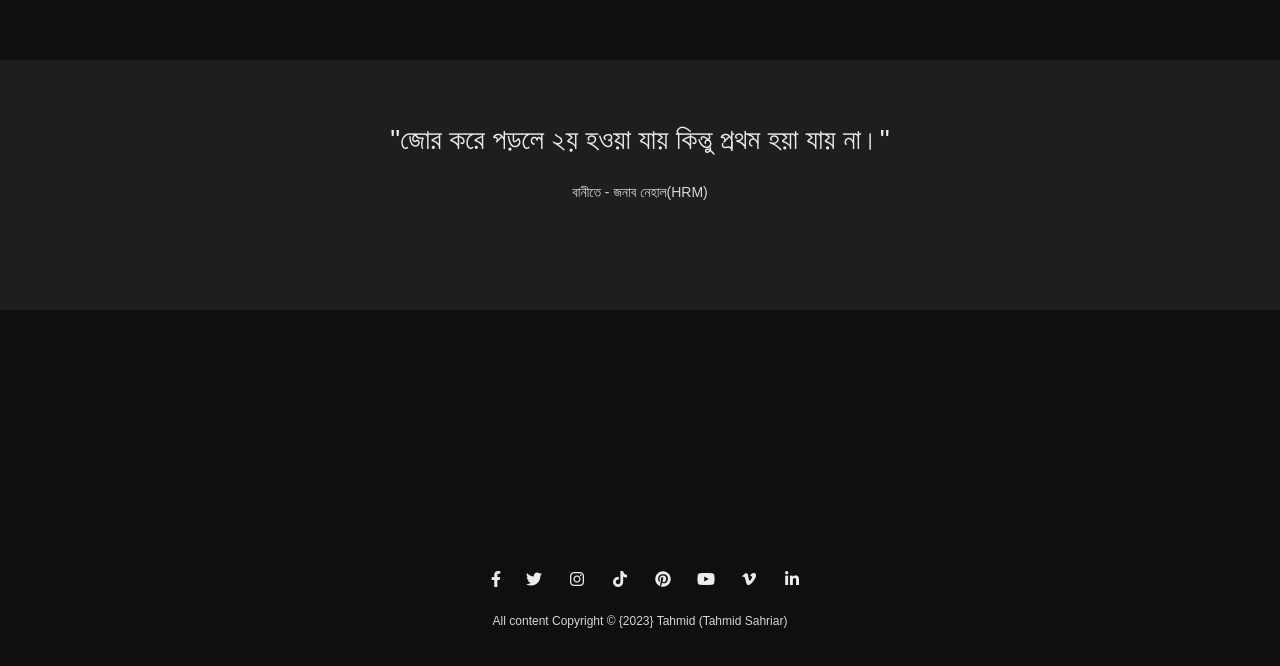
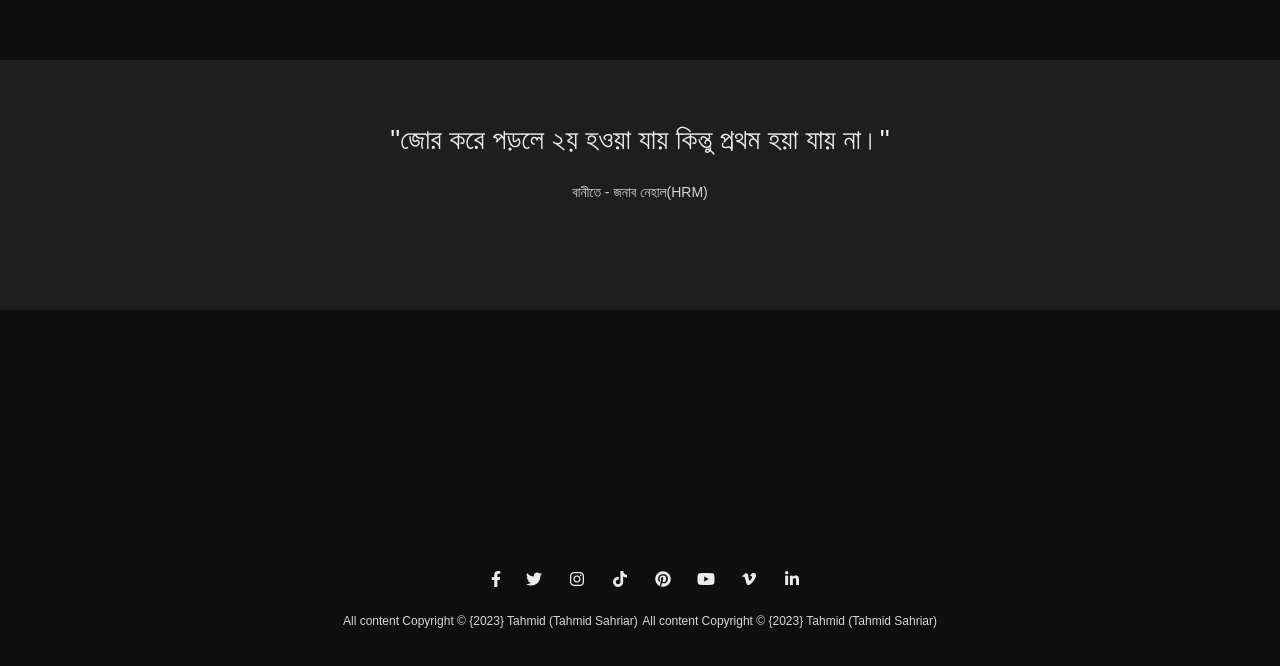
Before and after one commit to Anikd832/DuiBondhu-Production, a plain HTML site: page index.html in a window 1280 px wide. Shown: the part 2164-2830 px from the top of the page. Drawn offline with Linux system fonts and the light colour scheme.

Commit message:
second update

```diff
--- a/index.html
+++ b/index.html
@@ -103,6 +103,7 @@
         </div>
         <div class="business-name">
             <span>All content Copyright © {2023} Tahmid (Tahmid Sahriar)</span>
+            <span>All content Copyright © {2023} Tahmid (Tahmid Sahriar)</span>
         </div>
     </footer>
 </body>
```
